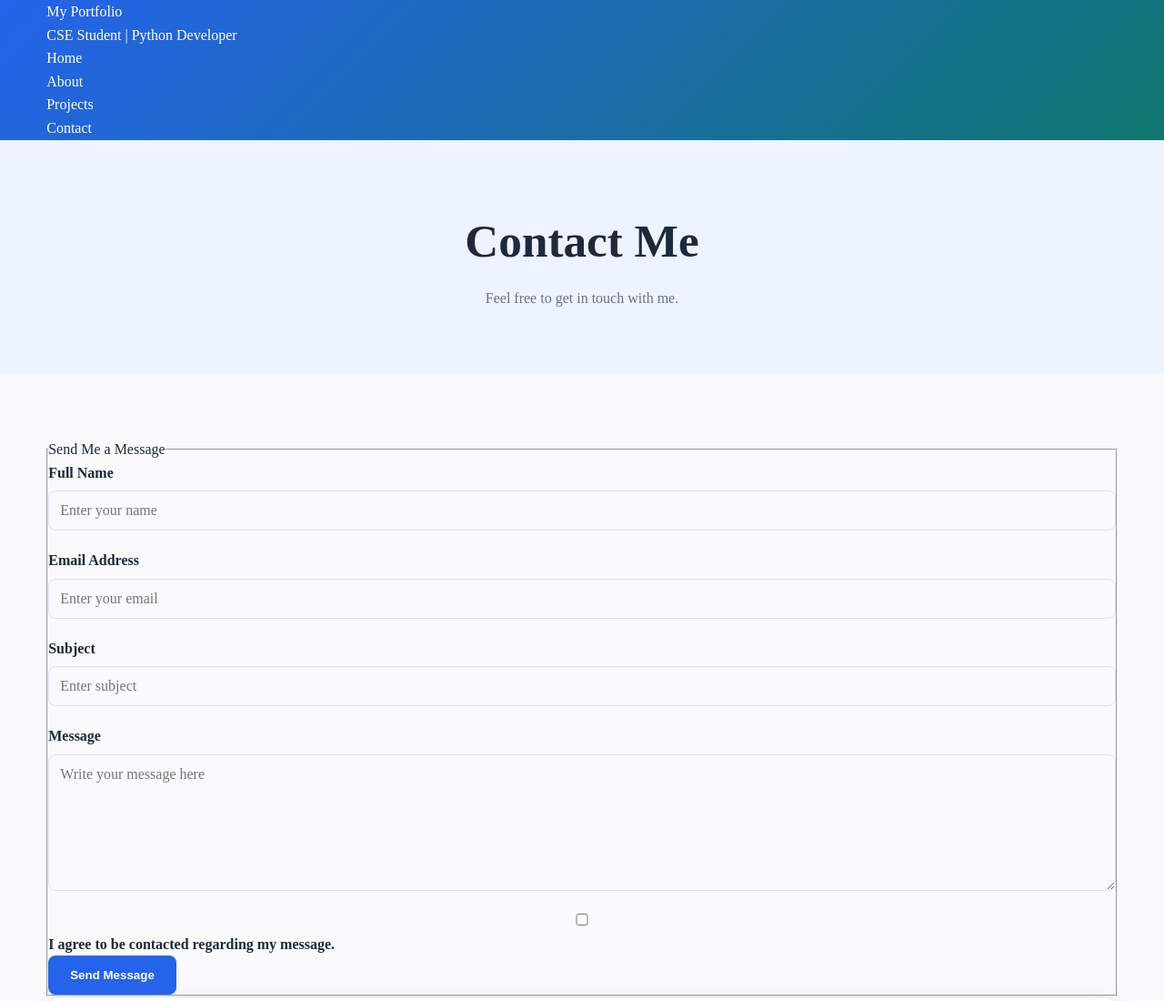
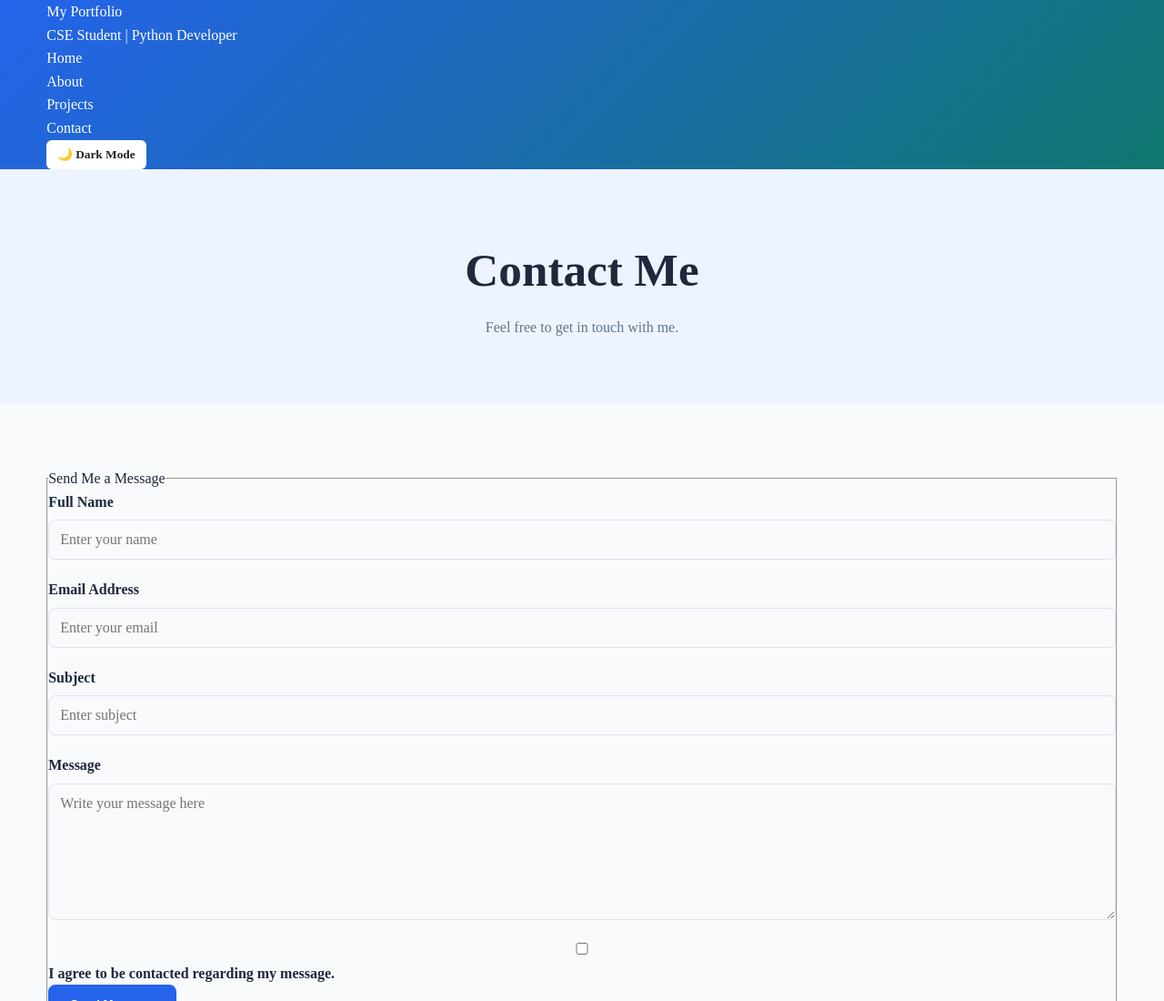
Before and after one commit to erigelameghana8897-dot/portfolio, a plain HTML site: page contact.html in a window 1280 px wide. Shown: the top 1100 px of the page at 91% size. Drawn offline with Linux system fonts and the light colour scheme.

Commit message:
Update contact.html

```diff
--- a/contact.html
+++ b/contact.html
@@ -77,7 +77,10 @@
 
                 </ul>
 
-            </nav>
+                <button class="theme-toggle" id="themeToggle" type="button">
+                🌙 Dark Mode
+                </button>
+                </nav>
 
         </div>
 
@@ -257,6 +260,7 @@
         </div>
 
     </footer>
+    <script src="script.js"></script>
 
 </body>
 
```
